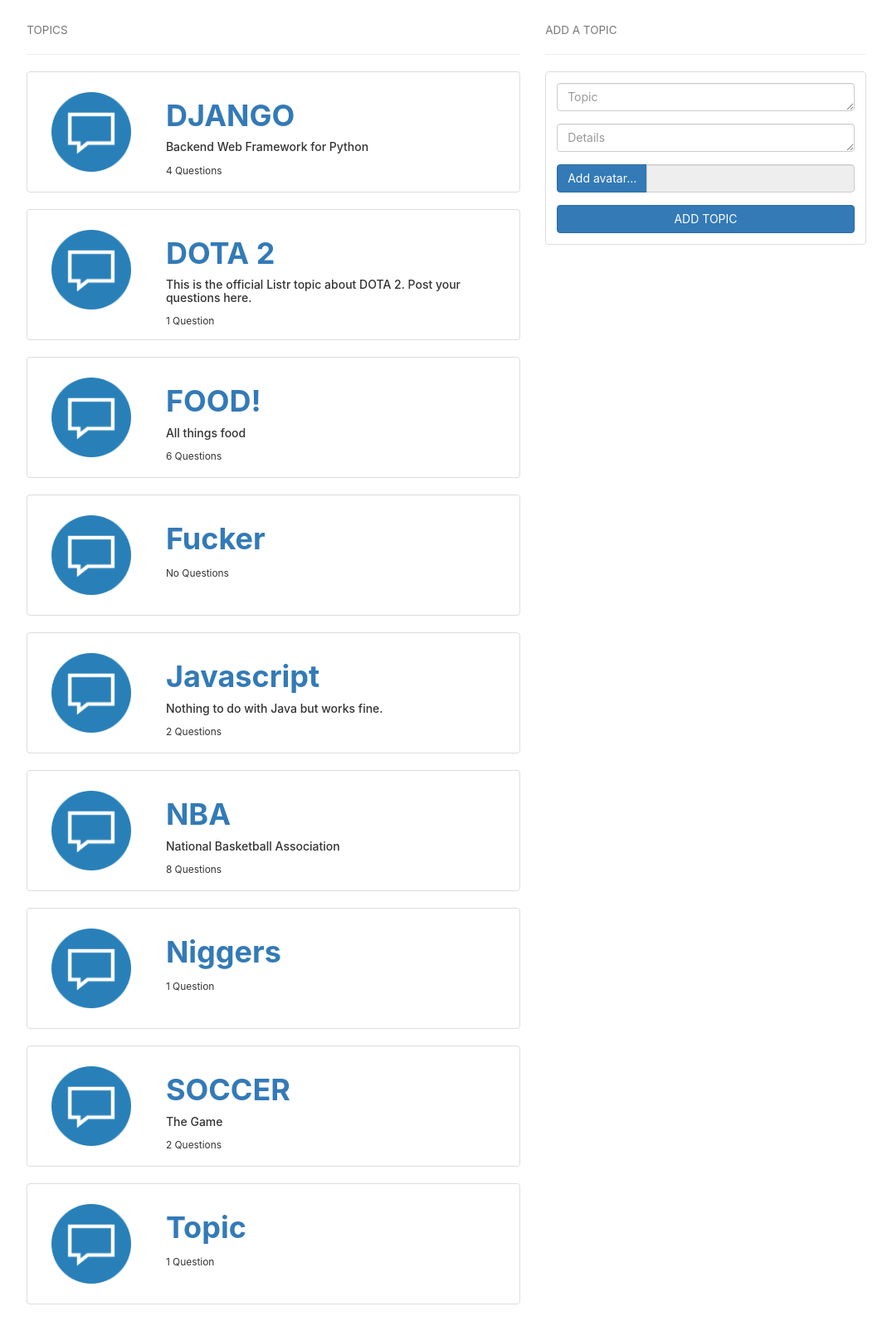
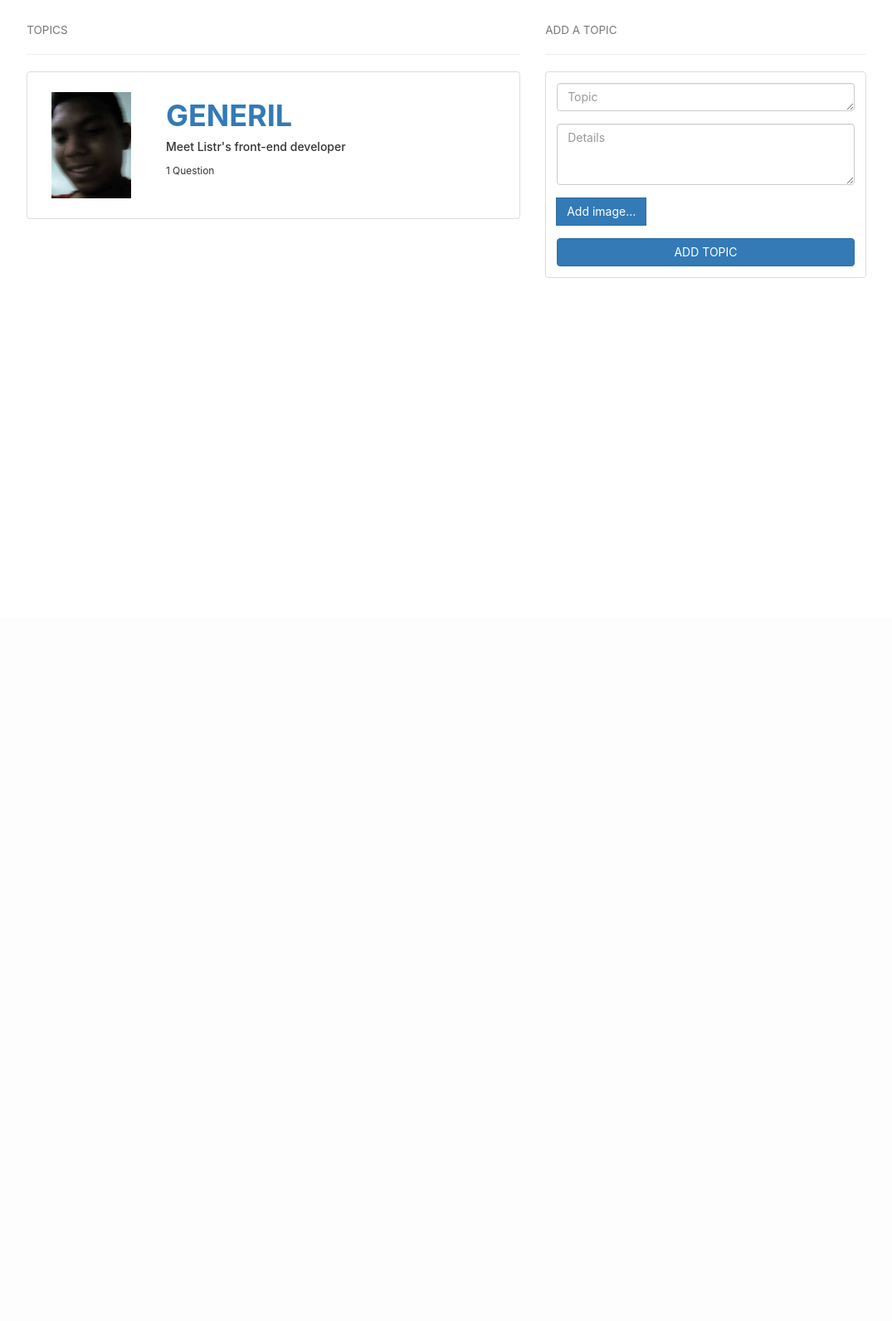
Before and after one commit to generil/listr, a Django app: page /topics/ in a window 1280 px wide. Shown: the part 55-1647 px from the top of the page at 83% size, without its empty margins (102-1177 px from the left). After the commit the page ends 390 px from the top, so only its background shows below. Run offline with Django 3.2, Linux system fonts and the light colour scheme; a user stored in the database is signed in; data comes from the database, SQL or seed files in the repository; some libraries are stand-ins or nearby versions.

Commit message:
upload topic photo working

```diff
--- a/listr/settings.py
+++ b/listr/settings.py
@@ -119,3 +119,6 @@ USE_TZ = True
 # https://docs.djangoproject.com/en/1.11/howto/static-files/
 
 STATIC_URL = '/static/'
+
+MEDIA_ROOT = ''
+MEDIA_URL = '/storage/topics/'
--- a/listr/urls.py
+++ b/listr/urls.py
@@ -1,7 +1,9 @@
 from django.conf.urls import include, url
 from django.contrib import admin
+from django.conf import settings
+from django.conf.urls.static import static
 
 urlpatterns = [
     url(r'^', include('questions.urls')),
     url(r'^admin/', admin.site.urls),
-]
+] + static(settings.MEDIA_URL, document_root=settings.MEDIA_ROOT)
--- a/questions/models.py
+++ b/questions/models.py
@@ -3,8 +3,10 @@ from django.contrib.auth.models import User
 from django.db.models.signals import post_save
 
 def instruction_image_uploadpath(instance, filename):
-  return './storage/instructions/instr_{}_{}'.format(answer_id, filename)
+  return './storage/instructions/instr_{}_{}'.format(instance.answer.id, filename)
 
+def topic_image_uploadpath(instance, filename):
+  return './storage/topics/topic_{}_{}'.format(instance.topic, filename)
 
 class Person(models.Model):
 	user = models.OneToOneField(User)
@@ -29,12 +31,18 @@ class Topic(models.Model):
 	creator = models.ForeignKey(User, on_delete = models.CASCADE)
 	create_date = models.DateTimeField(auto_now_add=True)
 	is_verified = models.BooleanField(default = False)
+	image = models.FileField(upload_to=topic_image_uploadpath, blank=True)
 
 	def __unicode__(self):
 		return self.topic
 
 	class Meta:
 		ordering = ['topic']
+
+	def image_url(self):
+		if self.image:
+			return self.image.url
+		return static('questions/assets/default-topic-avatar.png')
 
 class Question(models.Model):
 	question = models.CharField(max_length = 30)
--- a/questions/templates/rightbar/topics.html
+++ b/questions/templates/rightbar/topics.html
@@ -2,7 +2,7 @@
 <hr>
 <div class="thumbnail">
   <div class="caption">
-    <form class="" action="{% url 'addtopic' %}" method="POST">
+    <form class="" action="{% url 'addtopic' %}" method="POST" enctype="multipart/form-data">
       {% csrf_token %}
       <div class="form-group imagepreview" style="text-align:center; display:none">
         <img id="preview" alt="" src="">
@@ -11,16 +11,17 @@
         <textarea class="form-control" rows="1" placeholder="Topic" name="topic"></textarea>
       </div>
       <div class="form-group">
-        <textarea class="form-control" rows="1" placeholder="Details" name="details"></textarea>
+        <textarea class="form-control" rows="3" placeholder="Details" name="details"></textarea>
       </div>
       <div class="form-group">
         <div class="input-group">
           <label class="input-group-btn">
             <span class="btn btn-primary">
-              <span id="add-t-image">Add avatar</span>&hellip; <input type="file" style="display: none;" multiple>
+              <span id="add-t-image">Add image</span>&hellip;
+              <input type="file" name="topic_file" style="display: none;">
             </span>
           </label>
-          <input type="text" class="form-control" readonly>
+          <!-- <input type="text" class="form-control" readonly> dont uncomment this. the form doesnt work-->
         </div>
       </div>
 
--- a/questions/templates/topic_select.html
+++ b/questions/templates/topic_select.html
@@ -5,7 +5,7 @@
 
 {% block content %}
 <div style="text-align: center; padding-top: 20px;">
-  <img src="{% static 'questions/assets/default-topic-avatar.png' %}" alt="" width="96px">
+  <img src="{{ topic.image.url }}" alt="" width="96px">
   <h1 class="topic-header" style="font-size:5em;font-weight:bold">{{topic}}</h1>
   <h4>{{topic.details}}</h4>
   {% if topic.is_verified %}
--- a/questions/templates/topics.html
+++ b/questions/templates/topics.html
@@ -10,7 +10,7 @@
     <div class="thumbnail">
       <div class="row">
         <div class="col-xs-3 col-sm-3" style="padding: 20px 40px;">
-          <img src="{% static 'questions/assets/default-topic-avatar.png' %}" alt="" width="96px">
+          <img src="{{ topic.image.url }}" alt="" width="96px">
         </div>
         <div class="col-xs-9 col-sm-9">
           <div class="caption">
--- a/questions/views.py
+++ b/questions/views.py
@@ -3,6 +3,9 @@ from django.shortcuts import render, get_object_or_404, redirect
 from django.contrib.auth import authenticate, login, logout
 from django.contrib.auth.models import User
 from datetime import tzinfo, timedelta, datetime
+from django.conf import settings
+from django.core.files.storage import FileSystemStorage
+
 
 from .models import Person
 from .models import Question
@@ -268,7 +271,12 @@ def addtopic(request):
 		topic = request.POST['topic']
 		details = request.POST['details']
 		creator = request.user
-		Topic.objects.create(topic = topic, details = details, creator = creator)
+
+		topic_image = request.FILES['topic_file']
+		fs = FileSystemStorage()
+		filename = fs.save(topic_image.name, topic_image)
+
+		Topic.objects.create(topic = topic, details = details, creator = creator, image = filename)
 
 	return redirect('topics')
 
```
Also changed, not shown: 18337073_1192422457535875_290046150_n.jpg (added), 18337073_1192422457535875_290046150_n_XhgS3x8.jpg (added), 18337073_1192422457535875_290046150_n_xwEcqlR.jpg (added), 45902780-nintendo-wallpaper.png (added), db.sqlite3, questions/migrations/0029_topic_image.py (added), questions/migrations/0030_auto_20170517_1537.py (added).
